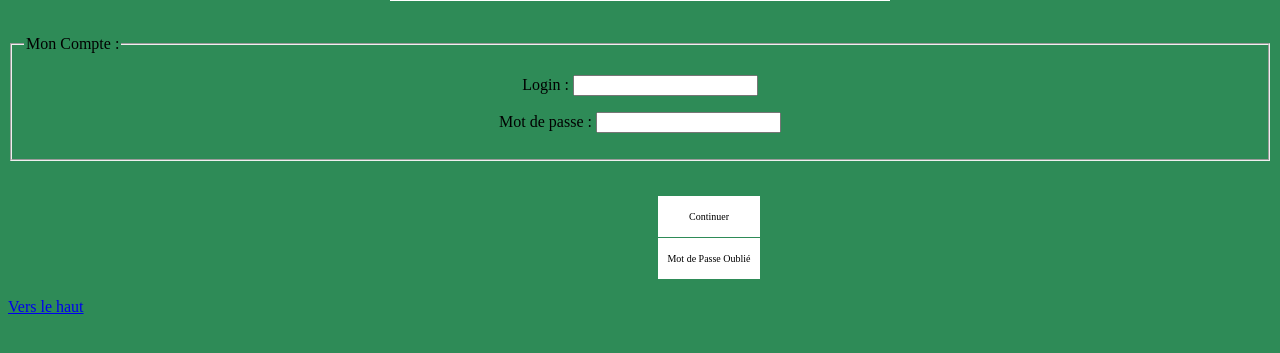
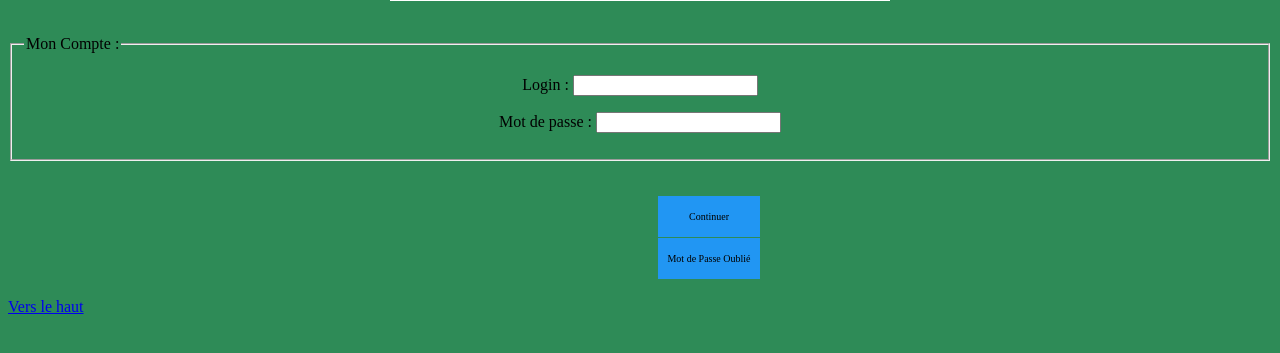
Before and after one commit to YNSBNL/GREENWARE, a PHP site: page /identification.html in a window 1280 px wide. Shown: the part 241-594 px from the top of the page. Run offline with PHP 8.4, Linux system fonts and the light colour scheme.

Commit message:
Update graphique.css

```diff
--- a/graphique.css
+++ b/graphique.css
@@ -1,6 +1,6 @@
 
 .button3 {
-    background-color: #ffffff;
+    background-color: #2196F3;
     border: black;
     color: black;
     padding: 15px 1px;
```
